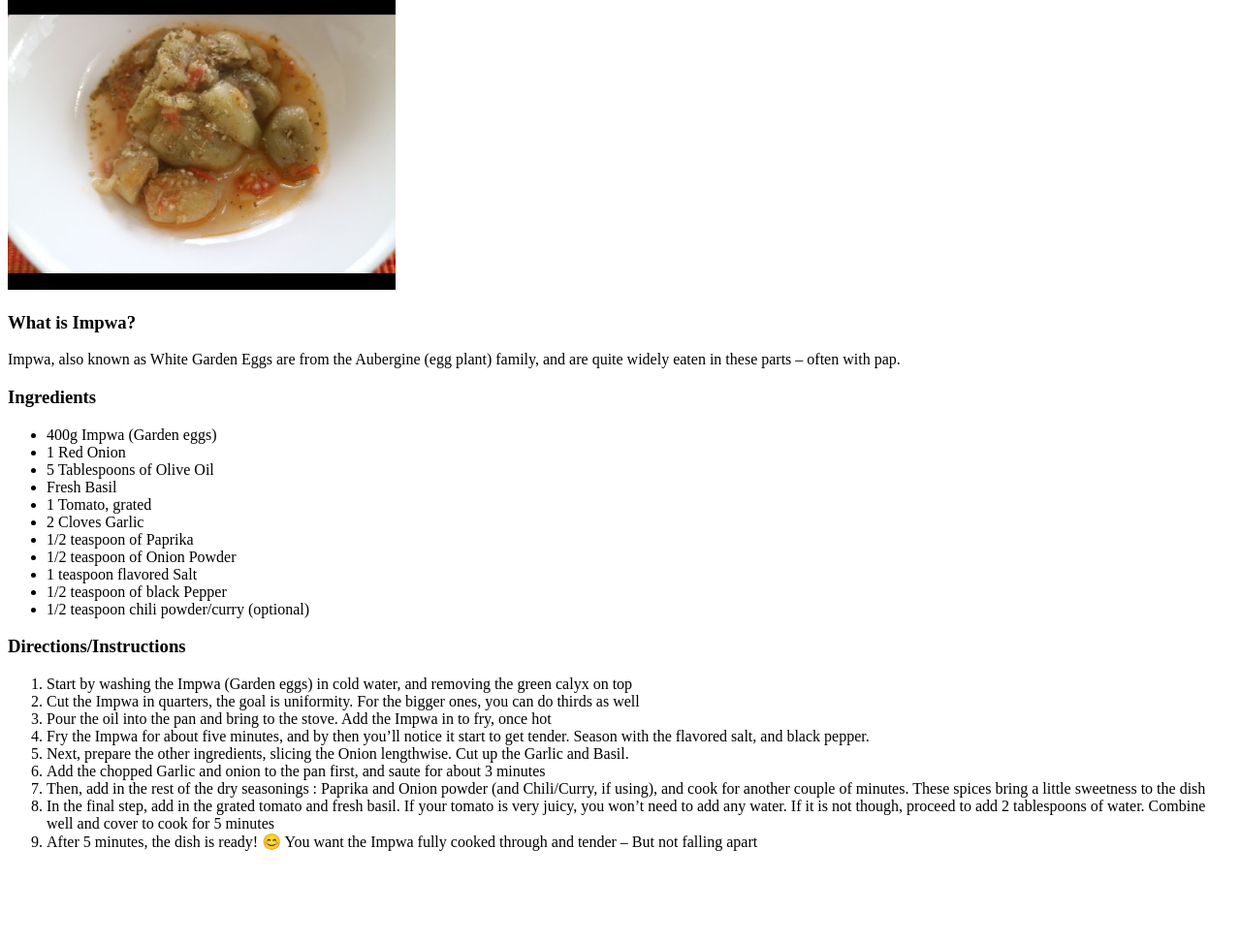
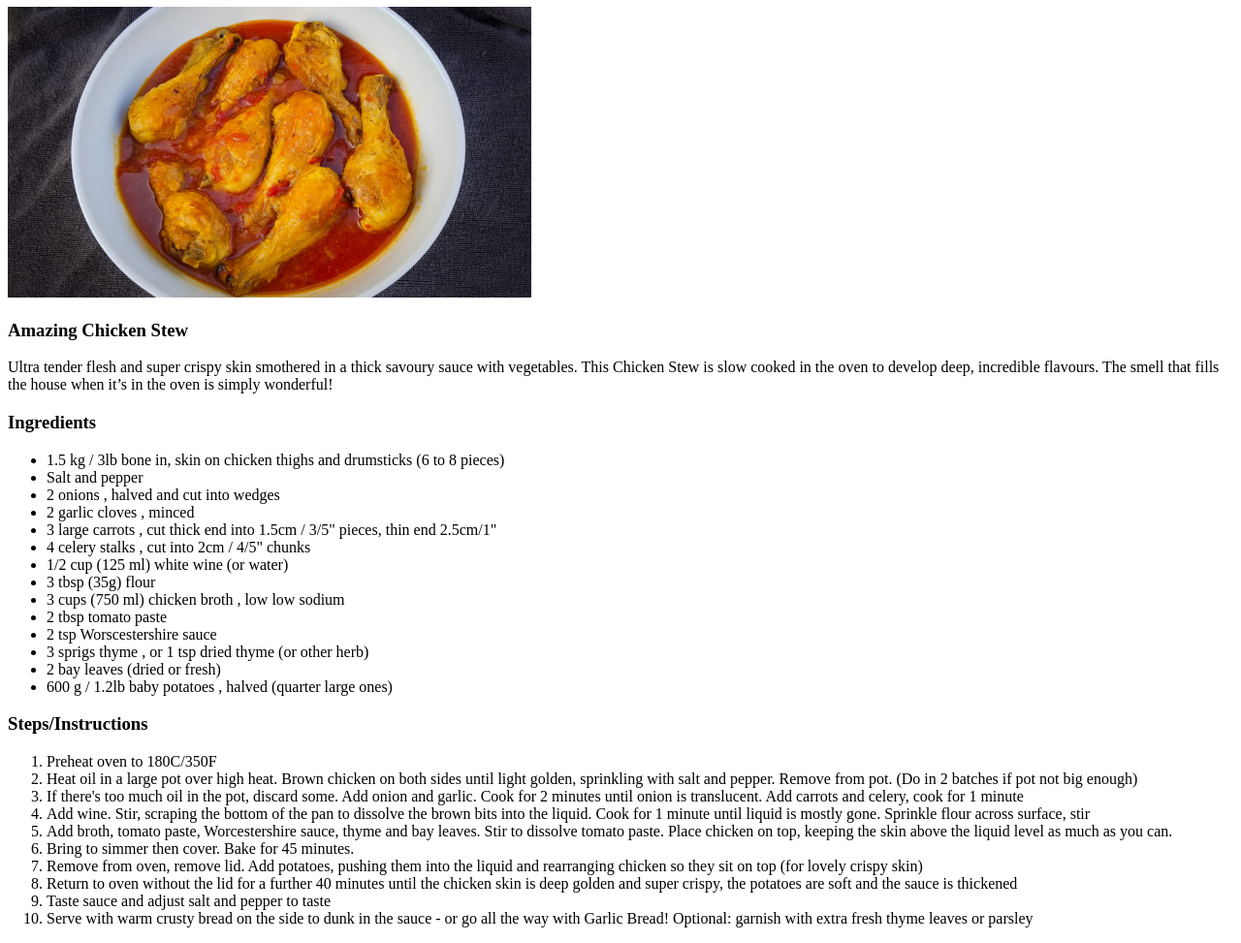
Before and after one commit to PatDevelops/odin-recipes-2, a plain HTML site: page recipes/chickenStew.html in a window 1280 px wide. Shown: the part 107-1080 px from the top of the page at 97% size. Before the commit the page ends 1001 px from the top, so only its background shows below. Drawn offline with Linux system fonts and the light colour scheme.

Commit message:
Finish adding remaininig recipe pages.
All remaining recipe pages added with images for
better user experience.

```diff
--- a/recipes/chickenStew.html
+++ b/recipes/chickenStew.html
@@ -3,55 +3,90 @@
   <head>
     <meta charset="UTF-8" />
     <meta name="viewport" content="width=device-width, initial-scale=1.0" />
-    <title>Odin Recipes | Impwa</title>
+    <title>Odin Recipes | Chicken Stew</title>
   </head>
   <body>
-    <a href="../index.html">Home</a>
-    <h1>Impwa</h1>
+    <ul>
+      <li><a href="../index.html">Home</a></li>
+    </ul>
+    <h1>Chicken Stew</h1>
     <div>
       <img
-        src="../images/Impwa recipe.jpg"
-        alt="fried garden eggs"
+        src="../images/Chicken-Stew.jpg"
+        alt="chicken stew picture"
         height="300"
       />
+      <h3>Amazing Chicken Stew</h3>
       <p>
-        <h3>What is Impwa?</h3>
-        Impwa, also known as White Garden Eggs are from the Aubergine (egg
-        plant) family, and are quite widely eaten in these parts – often with
-        pap.
+        Ultra tender flesh and super crispy skin smothered in a thick savoury
+        sauce with vegetables. This Chicken Stew is slow cooked in the oven to
+        develop deep, incredible flavours. The smell that fills the house when
+        it’s in the oven is simply wonderful!
       </p>
-      <p>
       <h3>Ingredients</h3>
       <ul>
-            <li>400g Impwa (Garden eggs)</li>
-            <li>1 Red Onion</li>
-            <li>5 Tablespoons of Olive Oil</li>
-            <li>Fresh Basil</li>
-            <li>1 Tomato, grated</li>
-            <li>2 Cloves Garlic</li>
-            <li>1/2 teaspoon of Paprika</li>
-            <li>1/2 teaspoon of Onion Powder</li>
-            <li>1 teaspoon flavored Salt</li>
-            <li>1/2 teaspoon of black Pepper</li>
-            <li>1/2 teaspoon chili powder/curry (optional)</li>
+        <li>
+          1.5 kg / 3lb bone in, skin on chicken thighs and drumsticks (6 to 8
+          pieces)
+        </li>
+        <li>Salt and pepper</li>
+        <li>2 onions , halved and cut into wedges</li>
+        <li>2 garlic cloves , minced</li>
+        <li>
+          3 large carrots , cut thick end into 1.5cm / 3/5" pieces, thin end
+          2.5cm/1"
+        </li>
+        <li>4 celery stalks , cut into 2cm / 4/5" chunks</li>
+        <li>1/2 cup (125 ml) white wine (or water)</li>
+        <li>3 tbsp (35g) flour</li>
+        <li>3 cups (750 ml) chicken broth , low low sodium</li>
+        <li>2 tbsp tomato paste</li>
+        <li>2 tsp Worscestershire sauce</li>
+        <li>3 sprigs thyme , or 1 tsp dried thyme (or other herb)</li>
+        <li>2 bay leaves (dried or fresh)</li>
+        <li>600 g / 1.2lb baby potatoes , halved (quarter large ones)</li>
       </ul>
-      </p>
-      <p>
-        <h3>Directions/Instructions</h3>
+      <h3>Steps/Instructions</h3>
       <ol>
-            <li>Start by washing the Impwa (Garden eggs) in cold water, and removing the green calyx on top</li>
-            <li>Cut the Impwa in quarters, the goal is uniformity. For the bigger ones, you can do thirds as well
+        <li>Preheat oven to 180C/350F</li>
+        <li>
+          Heat oil in a large pot over high heat. Brown chicken on both sides
+          until light golden, sprinkling with salt and pepper. Remove from pot.
+          (Do in 2 batches if pot not big enough)
         </li>
-            <li>Pour the oil into the pan and bring to the stove. Add the Impwa in to fry, once hot</li>
-            <li>Fry the Impwa for about five minutes, and by then you’ll notice it start to get tender. Season with the flavored salt, and black pepper.</li>
-            <li>Next, prepare the other ingredients, slicing the Onion lengthwise. Cut up the Garlic and Basil.
+        <li>
+          If there's too much oil in the pot, discard some. Add onion and
+          garlic. Cook for 2 minutes until onion is translucent. Add carrots and
+          celery, cook for 1 minute
         </li>
-            <li>Add the chopped Garlic and onion to the pan first, and saute for about 3 minutes</li>
-            <li>Then, add in the rest of the dry seasonings : Paprika and Onion powder (and Chili/Curry, if using), and cook for another couple of minutes. These spices bring a little sweetness to the dish</li>
-            <li>In the final step, add in the grated tomato and fresh basil. If your tomato is very juicy, you won’t need to add any water. If it is not though, proceed to add 2 tablespoons of water. Combine well and cover to cook for 5 minutes</li>
-            <li>After 5 minutes, the dish is ready! 😊 You want the Impwa fully cooked through and tender – But not falling apart</li>
+        <li>
+          Add wine. Stir, scraping the bottom of the pan to dissolve the brown
+          bits into the liquid. Cook for 1 minute until liquid is mostly gone.
+          Sprinkle flour across surface, stir
+        </li>
+        <li>
+          Add broth, tomato paste, Worcestershire sauce, thyme and bay leaves.
+          Stir to dissolve tomato paste. Place chicken on top, keeping the skin
+          above the liquid level as much as you can.
+        </li>
+        <li>Bring to simmer then cover. Bake for 45 minutes.</li>
+        <li>
+          Remove from oven, remove lid. Add potatoes, pushing them into the
+          liquid and rearranging chicken so they sit on top (for lovely crispy
+          skin)
+        </li>
+        <li>
+          Return to oven without the lid for a further 40 minutes until the
+          chicken skin is deep golden and super crispy, the potatoes are soft
+          and the sauce is thickened
+        </li>
+        <li>Taste sauce and adjust salt and pepper to taste</li>
+        <li>
+          Serve with warm crusty bread on the side to dunk in the sauce - or go
+          all the way with Garlic Bread! Optional: garnish with extra fresh
+          thyme leaves or parsley
+        </li>
       </ol>
-      </p>
     </div>
   </body>
 </html>
```
Also changed, not shown: recipes/impwa.html (added, +57 -0 lines), recipes/zambeziFish.html (added, +97 -0 lines). Lines whose indentation alone changed are shown as unchanged.
